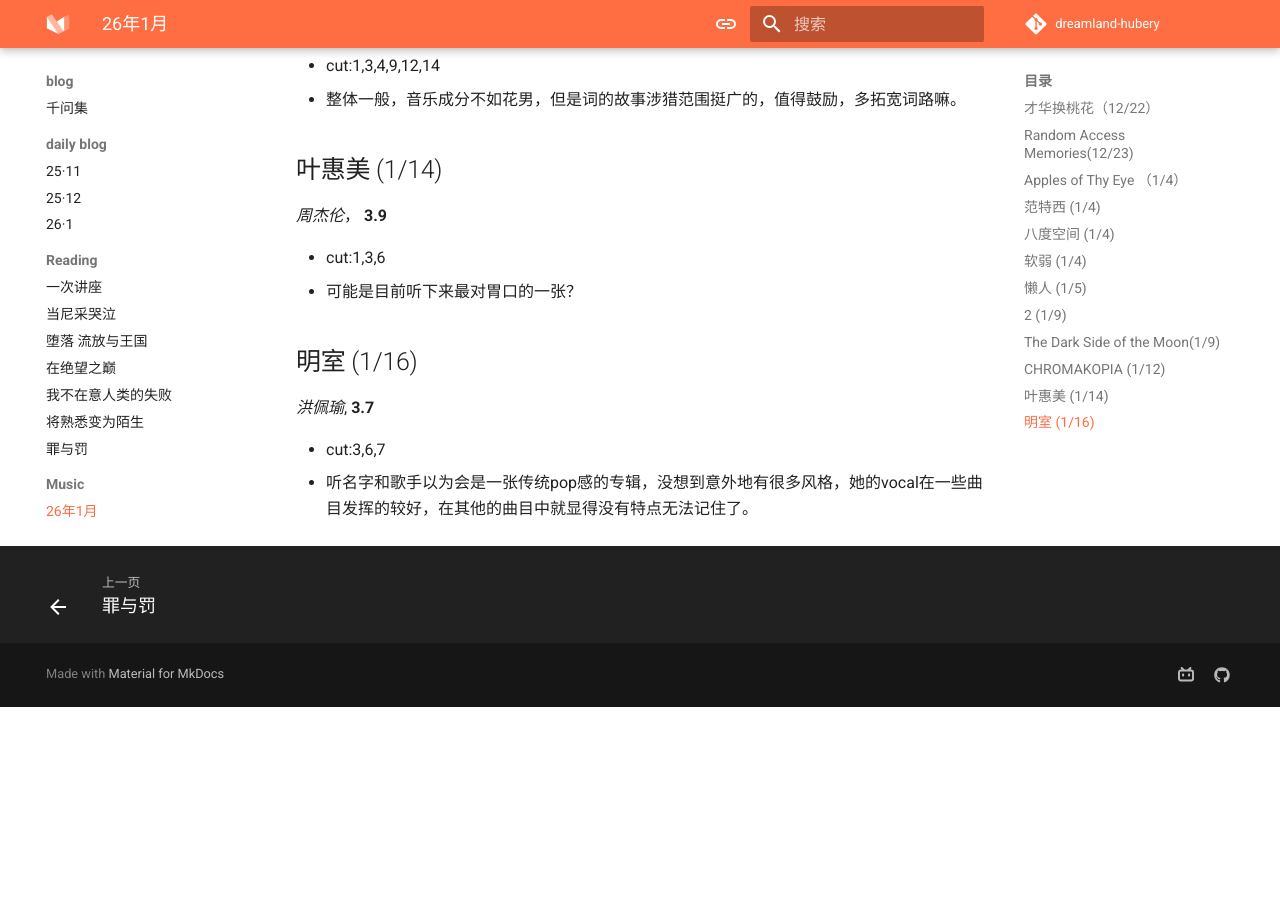
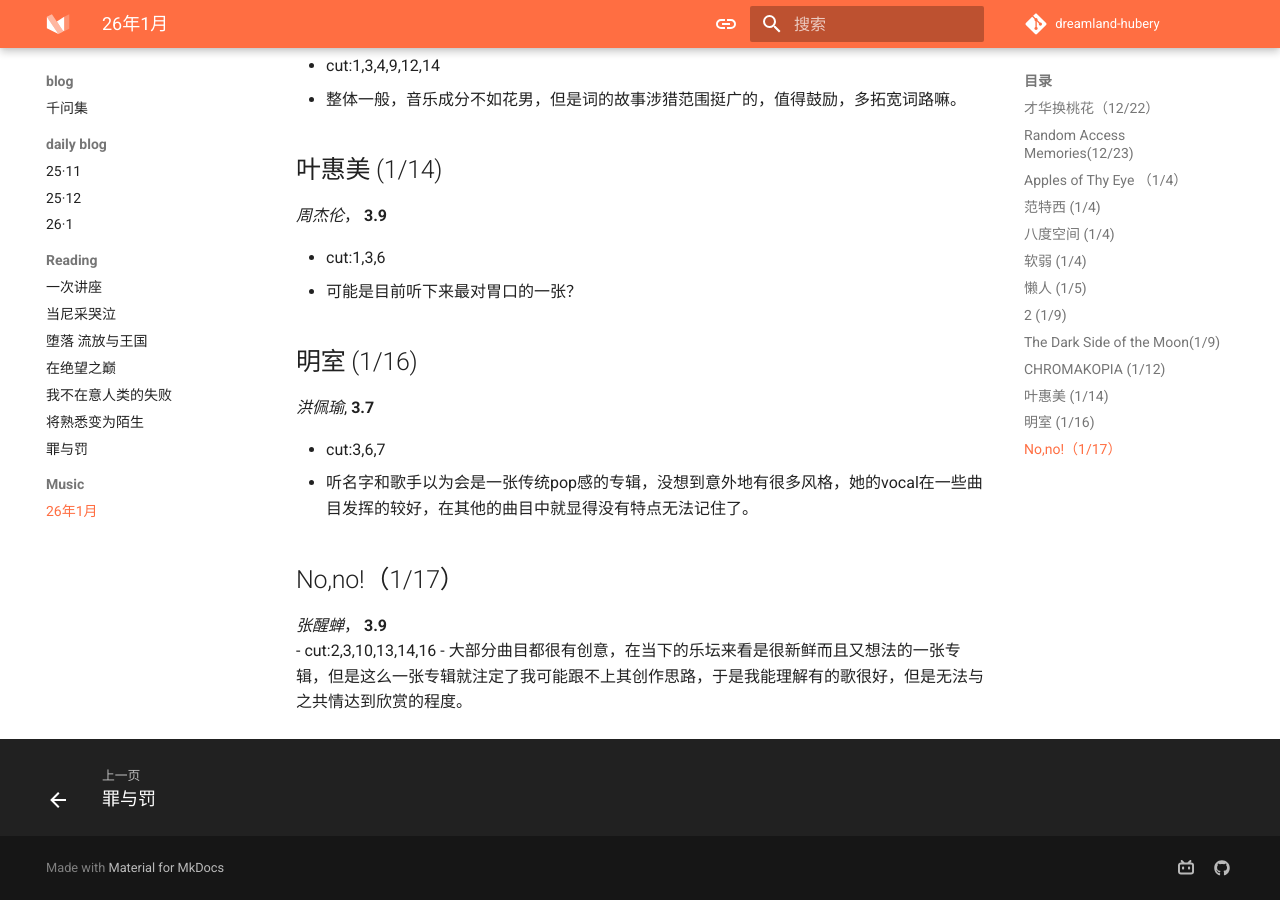
Before and after one commit to hubery258/dreamland-hubery, an MkDocs documentation site: the page built from docs/life/music/26_1.md, in a window 1280 px wide and 900 px high, scrolled down 2008 px. Built offline with MkDocs 1.6.1 and Material for MkDocs 9.7.7, drawn with Linux system fonts in a browser that asks for light colours; comment, search, counter and statistics services are not loaded; before the commit the page ends 2715 px from its top, so only the background shows below that.

Commit message:
new music

```diff
--- a/docs/life/music/26_1.md
+++ b/docs/life/music/26_1.md
@@ -69,3 +69,8 @@
 
 - cut:3,6,7
 - 听名字和歌手以为会是一张传统pop感的专辑，没想到意外地有很多风格，她的vocal在一些曲目发挥的较好，在其他的曲目中就显得没有特点无法记住了。
+
+## No,no!（1/17）
+*张醒蝉*， **3.9**<br>
+- cut:2,3,10,13,14,16
+- 大部分曲目都很有创意，在当下的乐坛来看是很新鲜而且又想法的一张专辑，但是这么一张专辑就注定了我可能跟不上其创作思路，于是我能理解有的歌很好，但是无法与之共情达到欣赏的程度。
```
